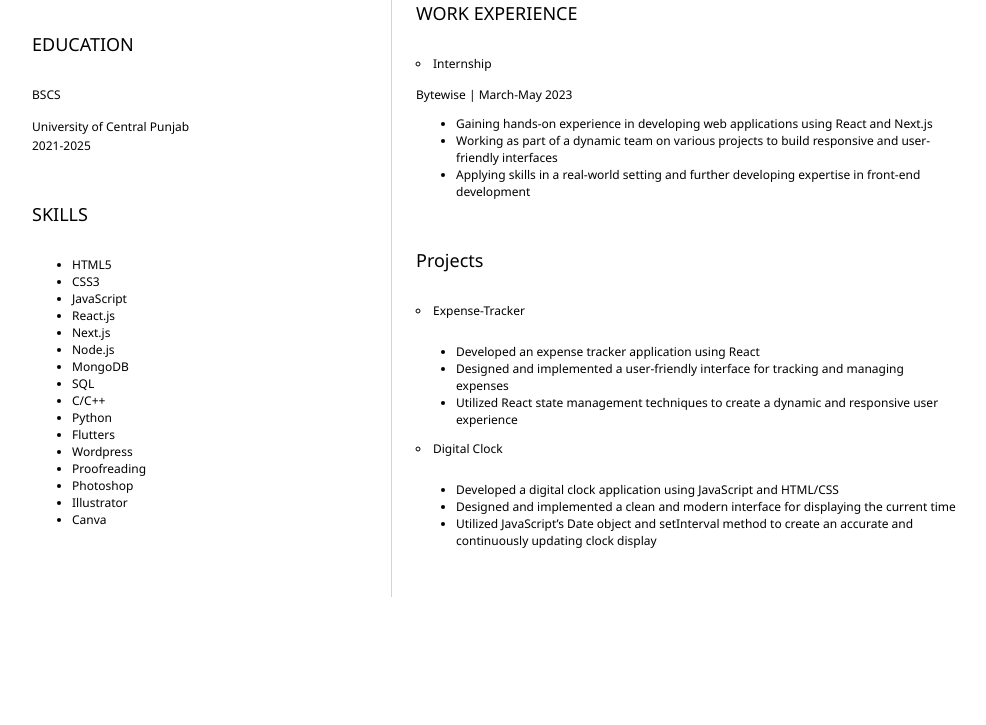
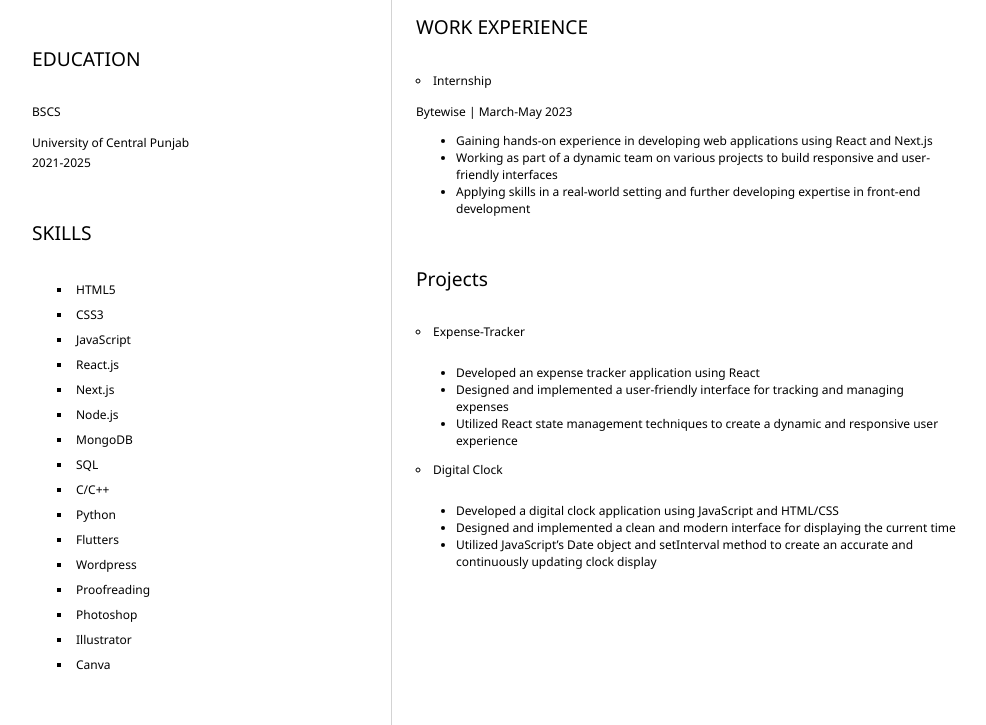
Before and after one commit to taahahussainkhan/Resume, a plain HTML site: page index.html in a window 1280 px wide. Shown: the part 436-1161 px from the top of the page, without its empty margins (152-1138 px from the left). Before the commit the page ends 1033 px from the top, so only its background shows below. Drawn offline with Linux system fonts and the light colour scheme.

Commit message:
Data camp

```diff
--- a/index.html
+++ b/index.html
@@ -58,6 +58,7 @@
 			<section>
 				<h2>SKILLS</h2>
 				<p>
+			<div class="skills">
 				<ul>
 					<li>HTML5</li>
 					<li>CSS3</li>
@@ -68,7 +69,7 @@
 					<li>MongoDB</li>
 					<li>SQL</li>
 					<li>C/C++</li>
-					<li>Python</li>
+					<li><a href="https://www.datacamp.com/statement-of-accomplishment/course/48e1a95a00c2cec645a5f86f86d614bdf70f2aa1">Python</a></li>
 					<li>Flutters</li>
 					<li>Wordpress</li>
 					<li>Proofreading</li>
@@ -77,6 +78,8 @@
 					<li>Canva</li>
 
 				</ul>
+			</div>
+
 				</p>
 			</section>
 
--- a/style.css
+++ b/style.css
@@ -22,7 +22,7 @@ h3 .proj{
     color: black ;
 }
 h2 {
-    font-size: 1.5em;
+    font-size: 1.6em;
     padding-bottom: 1em;
 }
 
@@ -60,7 +60,13 @@ hr {
     background-color: lightgray;
     height: 1px;
 }
-
+.skills{
+    font-size: 1em;
+}
+.skills ul li{
+    padding: 4px;
+    list-style:square;
+}
 h1, h2, h3 {
     font-weight: 100;
     margin-bottom: 0;
```
